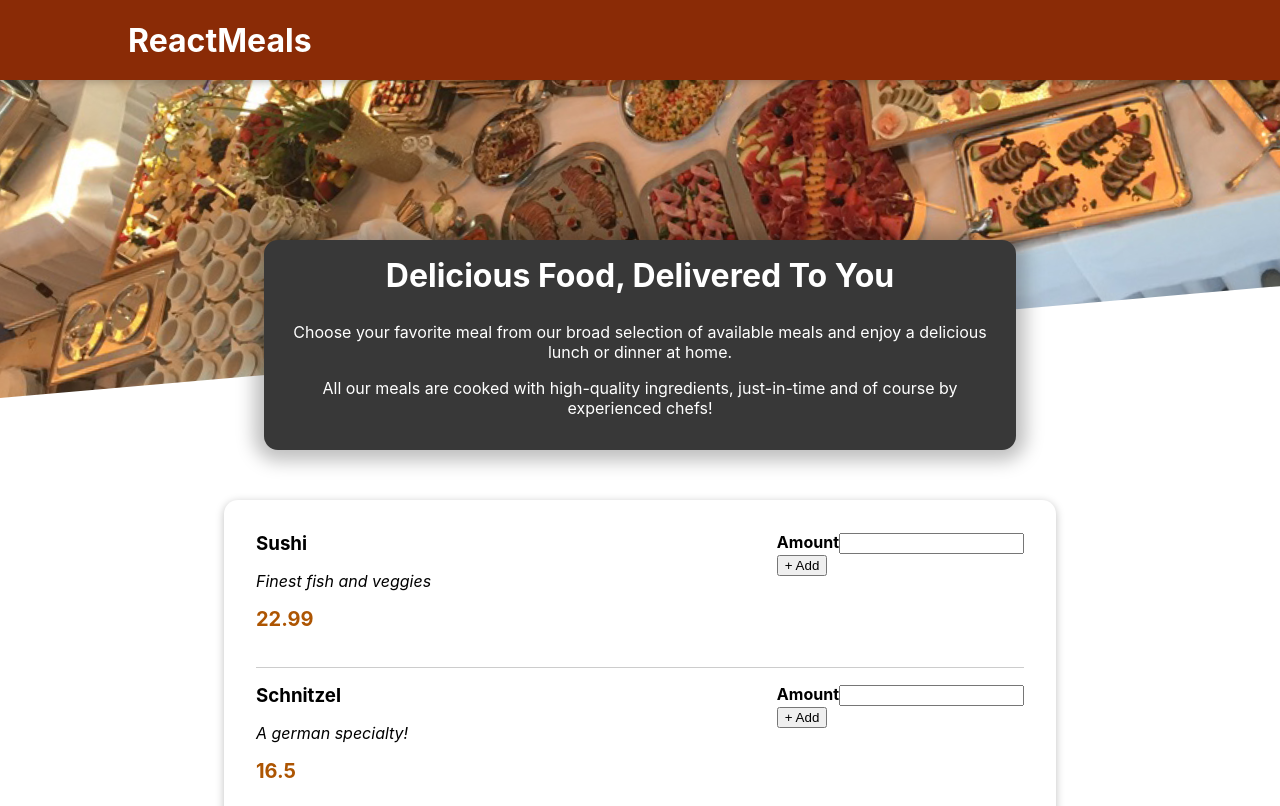
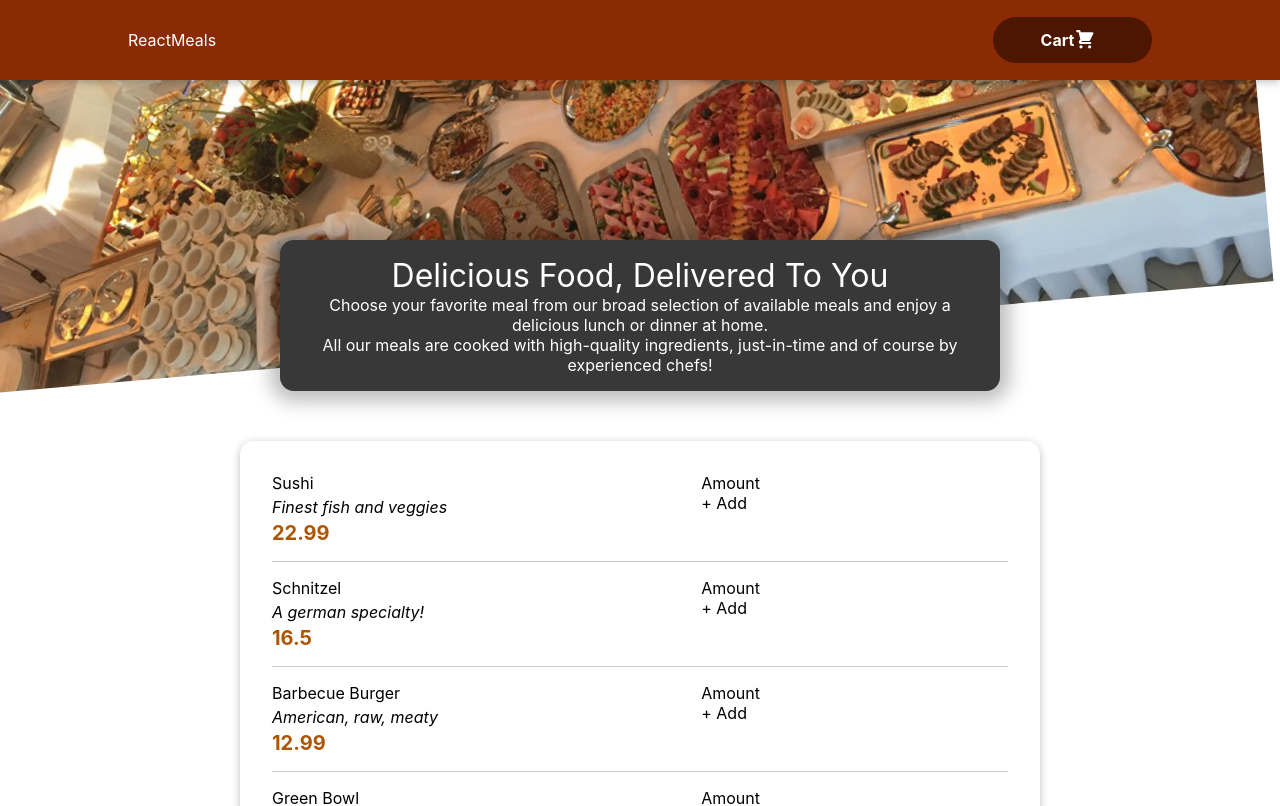
Before and after one commit to 0d1n92/react-order-foods-app, a React (Create React App) app: page / in a window 1280 px wide. Shown: the top 806 px of the page. Built offline with nearby package versions, Linux system fonts and the light colour scheme.

Commit message:
feat: added cart localstorage

```diff
--- a/src/component/Cart/CartIcon.js
+++ b/src/component/Cart/CartIcon.js
@@ -1,6 +1,8 @@
-const CartIcon = () => {
+import React from 'react'
+const CartIcon = (props) => {
   return (
     <svg
+      className={props.customClass}
       xmlns='http://www.w3.org/2000/svg'
       viewBox='0 0 20 20'
       fill='currentColor'
--- a/src/component/Layout/Header.js
+++ b/src/component/Layout/Header.js
@@ -1,5 +1,6 @@
 import React from "react";
 import classes from './Header.module.css'
+import HeaderCardButton from "./HeaderCartButton";
 const Header = () => {
   return (
     <React.Fragment>
@@ -10,13 +11,11 @@ const Header = () => {
           </h1>
         </div>
         <div>
-           {/*
-              cardBtn
-           */}
+          <HeaderCardButton />
         </div>
       </header>
       <div id="jumbotron" className={classes["main-image"]}>
-       <img src={require('../../assets/meals.jpg') } alt="meals-image" />
+       <img src={require('../../assets/meals.jpg') } alt="meals" />
       </div>
     </React.Fragment>
   )
--- /dev/null
+++ b/src/component/Layout/HeaderCartButton.js
@@ -0,0 +1,14 @@
+import React from 'react'
+import CardIcon from '../Cart/CartIcon'
+import classes from './HeaderCartButton.module.css';
+
+const HeaderCardButton = () => {
+  return(
+    <button className={classes['button']}>
+    {"Cart"}
+     <CardIcon customClass={classes["icon"]} />
+    </button>
+  )
+}
+
+export default HeaderCardButton;
--- a/src/component/Meals/MealItem.js
+++ b/src/component/Meals/MealItem.js
@@ -1,9 +1,29 @@
-import React from 'react';
+import React,{useEffect} from 'react';
 import DUMMY_MEALS from './dummy-meals';
 import classes from './MealItem.module.css';
 
+/* const addItems = (idItems) => {
+   const item = DUMMY_MEALS.find(({id})=> id === idItems);
+   const cartItems= JSON.parse(localStorage.getItems('cartItems'));
+   cartItems.push(item);
+} */
+
 const MealItem = () => {
 
+  const addItems = (e, idItems) => {
+      console.log("item");
+   const item = DUMMY_MEALS.find(({id})=> id === idItems);
+   const cartItems= JSON.parse(localStorage.getItem('cartItems'));
+   cartItems.push(item);
+   console.log(cartItems);
+   localStorage.setItem('cartItems',JSON.stringify(cartItems) );
+}
+   useEffect(
+    ()=> {
+         const items = [];
+        localStorage.setItem('cartItems', JSON.stringify(items));
+    },[]
+  );
   const item = DUMMY_MEALS.map((item)=>{
     return (
       <div className={classes["meal"]} key={item.id}>
@@ -16,7 +36,7 @@ const MealItem = () => {
           <b>Amount</b>
           <input type="number"></input>
           <br />
-          <button>
+          <button onClick={e => addItems(e,item.id)}>
             + Add
           </button>
         </div>
--- a/src/index.css
+++ b/src/index.css
@@ -1,3 +1,40 @@
+@import-normalize;
+*:where(:not(iframe, canvas, img, svg, video):not(svg *)) {
+  all: unset;
+  display: revert;
+}
+
+/* Preferred box-sizing value */
+*,
+*::before,
+*::after {
+  box-sizing: border-box;
+}
+
+/*
+  Remove list styles (bullets/numbers)
+  in case you use it with normalize.css
+*/
+ol,
+ul {
+  list-style: none;
+}
+
+/* For images to not be able to exceed their container */
+img {
+  max-width: 100%;
+}
+
+/* Removes spacing between cells in tables */
+table {
+  border-collapse: collapse;
+}
+
+/* Revert the 'white-space' property for textarea elements on Safari */
+textarea {
+  white-space: revert;
+}
+
 body {
   margin: 0;
   font-family: -apple-system, BlinkMacSystemFont, 'Segoe UI', 'Roboto', 'Oxygen',
```
Also changed, not shown: src/component/Cart/Cart.js (+9 -0 lines).
